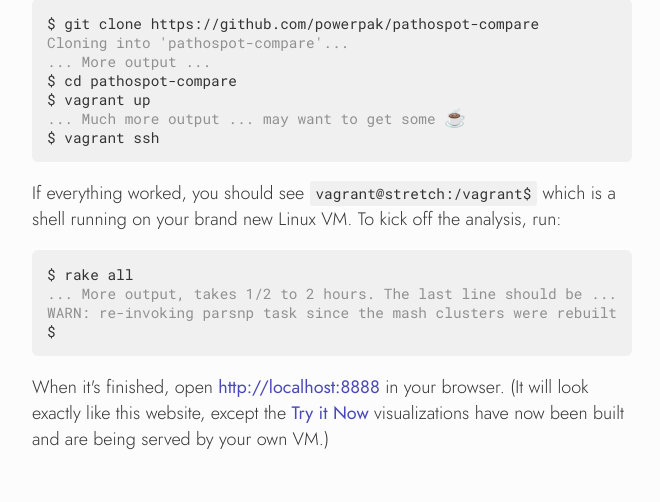
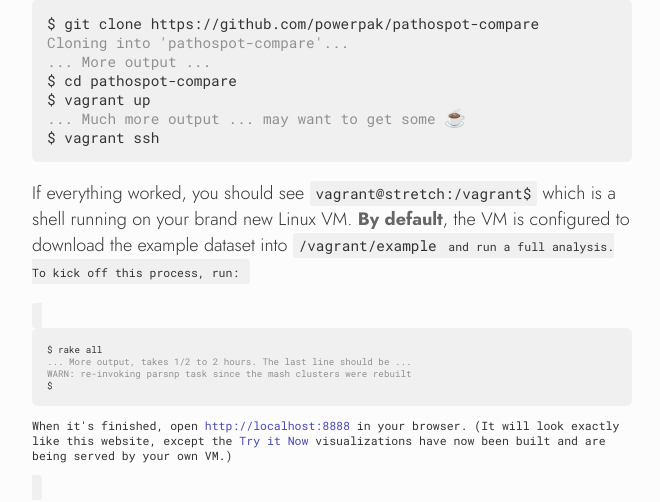
Before and after one commit to powerpak/pathospot-visualize, a PHP site: page / in a window 1280 px wide. Shown: the part 2339-2841 px from the top of the page, without its empty margins (308-968 px from the left). Run offline with PHP 8.4, Linux system fonts and the light colour scheme; some libraries are stand-ins or nearby versions.

Commit message:
Clarify that the tutorial includes the VM dl'ing example data

```diff
--- a/index.php
+++ b/index.php
@@ -145,7 +145,7 @@ $ vagrant up
 $ vagrant ssh</pre>
       </div>
       <p>
-        If everything worked, you should see <code>vagrant@stretch:/vagrant$</code> which is a shell running on your brand new Linux VM. To kick off the analysis, run:
+        If everything worked, you should see <code>vagrant@stretch:/vagrant$</code> which is a shell running on your brand new Linux VM. <strong>By default</strong>, the VM is configured to download the example dataset into <code>/vagrant/example<code> and run a full analysis. To kick off this process, run:
       </p>
       <div class="code-block">
         <pre>$ rake all
```
